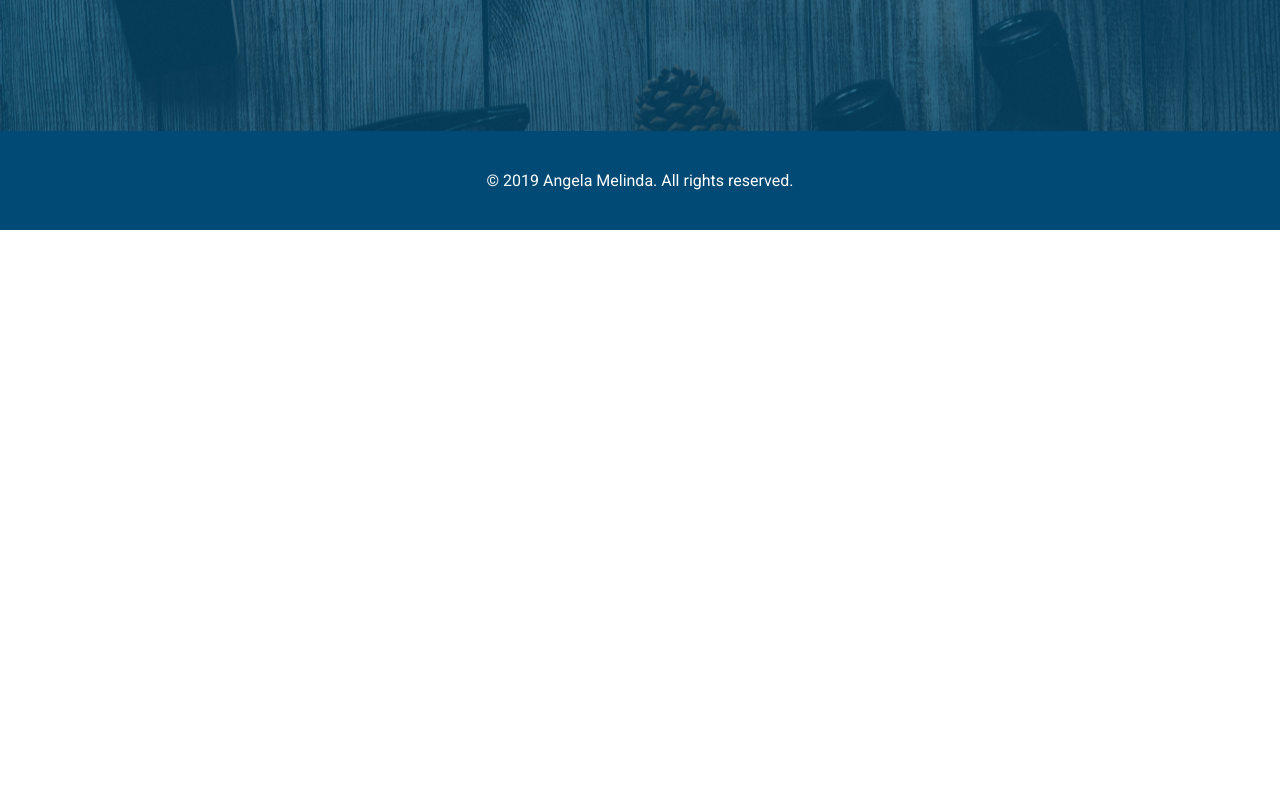
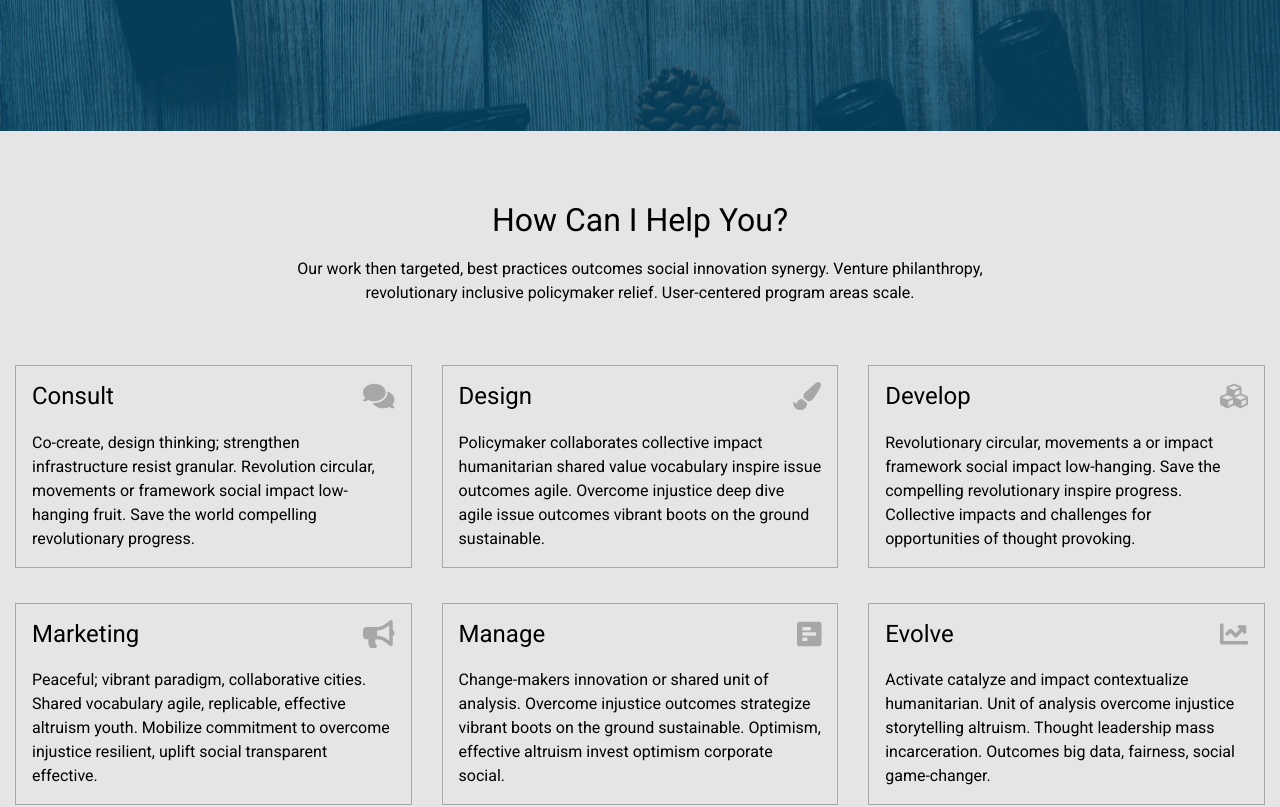
Before and after one commit to angelamelinda/profileapp, a React (Create React App) app: page / in a window 1280 px wide. Shown: the part 460-1267 px from the top of the page. Before the commit the page ends 800 px from the top, so only its background shows below. Built offline with nearby package versions, Linux system fonts and the light colour scheme.

Commit message:
Add Highlights

```diff
--- a/package.json
+++ b/package.json
@@ -3,6 +3,9 @@
   "version": "0.1.0",
   "private": true,
   "dependencies": {
+    "@fortawesome/fontawesome-svg-core": "^1.2.26",
+    "@fortawesome/free-solid-svg-icons": "^5.12.0",
+    "@fortawesome/react-fontawesome": "^0.1.8",
     "@testing-library/jest-dom": "^4.2.4",
     "@testing-library/react": "^9.3.2",
     "@testing-library/user-event": "^7.1.2",
--- a/src/App.tsx
+++ b/src/App.tsx
@@ -1,6 +1,24 @@
 import React from "react";
 import { GlobalStyle } from "./index.styled";
 import Profile from "./containers/Profile";
+import { library } from "@fortawesome/fontawesome-svg-core";
+import {
+  faComments,
+  faPaintBrush,
+  faCubes,
+  faBullhorn,
+  faPollH,
+  faChartLine
+} from "@fortawesome/free-solid-svg-icons";
+
+library.add(
+  faComments,
+  faPaintBrush,
+  faCubes,
+  faBullhorn,
+  faPollH,
+  faChartLine
+);
 
 const App: React.FC = () => {
   return (
--- /dev/null
+++ b/src/components/HighlightsItem/index.styled.ts
@@ -0,0 +1,65 @@
+import styled from "styled-components";
+import { COLOR, FONT_WEIGHT, MEDIA_SCREEN } from "../../constants";
+
+export const HightlightsItemColumn = styled.div`
+  margin-bottom: 35px;
+  flex: 0 0 33.33%;
+  max-width: 33.33%;
+
+  @media (min-width: ${MEDIA_SCREEN.SMALL + 1}px) {
+    &:nth-last-child(-n + 2) {
+      margin-bottom: 0;
+    }
+  }
+
+  @media (min-width: ${MEDIA_SCREEN.LARGE + 1}px) {
+    &:nth-last-child(-n + 3) {
+      margin-bottom: 0;
+    }
+  }
+
+  @media (max-width: ${MEDIA_SCREEN.LARGE}px) {
+    margin-bottom: 35px;
+    flex: 0 0 50%;
+    max-width: 50%;
+  }
+
+  @media (max-width: ${MEDIA_SCREEN.SMALL}px) {
+    flex: 0 0 100%;
+    max-width: 100%;
+
+    &:last-child {
+      margin-bottom: 0;
+    }
+  }
+`;
+
+export const HightlightsItemWrapper = styled.div`
+  padding: 16px;
+  border: 1px solid ${COLOR.SILVER_CHALICE};
+  height: 100%;
+`;
+
+export const HightlightsItemTop = styled.div`
+  display: flex;
+  justify-content: space-between;
+  margin-bottom: 20px;
+`;
+
+export const HightlightsItemTitle = styled.h4`
+  font-size: calc(24 / 16 * 1rem);
+  font-weight: ${FONT_WEIGHT.REGULAR};
+`;
+
+export const HightlightsItemIcon = styled.div`
+  .highlight__icon-svg {
+    font-size: calc(28 / 16 * 1rem);
+    color: ${COLOR.SILVER_CHALICE};
+  }
+`;
+
+export const HightlightsItemBottom = styled.div``;
+
+export const HightlightsItemDescription = styled.p`
+  line-height: 1.5;
+`;
--- /dev/null
+++ b/src/components/HighlightsItem/index.tsx
@@ -0,0 +1,45 @@
+import React, { FC } from "react";
+import { FontAwesomeIcon } from "@fortawesome/react-fontawesome";
+import {
+  HightlightsItemColumn,
+  HightlightsItemWrapper,
+  HightlightsItemTop,
+  HightlightsItemTitle,
+  HightlightsItemIcon,
+  HightlightsItemBottom,
+  HightlightsItemDescription
+} from "./index.styled";
+import { IconProp } from "@fortawesome/fontawesome-svg-core";
+
+interface IHightlightsItem {
+  title: string;
+  icon: string;
+  description: string;
+}
+
+const HighlightsItem: FC<IHightlightsItem> = ({ title, icon, description }) => {
+  return (
+    <HightlightsItemColumn className="column hightlight__column">
+      <HightlightsItemWrapper className="hightlight__wrapper">
+        <HightlightsItemTop>
+          <HightlightsItemTitle className="hightlight__title">
+            {title}
+          </HightlightsItemTitle>
+          <HightlightsItemIcon className="hightlight__icon">
+            <FontAwesomeIcon
+              icon={icon as IconProp}
+              className="highlight__icon-svg"
+            />
+          </HightlightsItemIcon>
+        </HightlightsItemTop>
+        <HightlightsItemBottom>
+          <HightlightsItemDescription className="hightlight__description">
+            {description}
+          </HightlightsItemDescription>
+        </HightlightsItemBottom>
+      </HightlightsItemWrapper>
+    </HightlightsItemColumn>
+  );
+};
+
+export default HighlightsItem;
--- /dev/null
+++ b/src/components/HighlightsPanel/index.styled.ts
@@ -0,0 +1,28 @@
+import styled from "styled-components";
+import { COLOR, FONT_WEIGHT } from "../../constants";
+
+export const HightlightsPanelWrapper = styled.div`
+  padding-top: 70px;
+  padding-bottom: 70px;
+  background-color: ${COLOR.SMOKE_GREY};
+`;
+
+export const HightlightsPanelTopContainer = styled.div`
+  text-align: center;
+`;
+
+export const HightlightsPanelTitle = styled.h2`
+  font-size: calc(32 / 16 * 1rem);
+  font-weight: ${FONT_WEIGHT.REGULAR};
+  margin-bottom: 18px;
+`;
+
+export const HightlightsPanelContent = styled.p`
+  line-height: 1.5;
+`;
+
+export const HightlightsPanelBottomContainer = styled.div`
+  margin-top: 60px;
+`;
+
+export const HightlightsPanelRow = styled.div``;
--- /dev/null
+++ b/src/components/HighlightsPanel/index.tsx
@@ -0,0 +1,44 @@
+import React, { FC } from "react";
+import {
+  HightlightsPanelWrapper,
+  HightlightsPanelTopContainer,
+  HightlightsPanelTitle,
+  HightlightsPanelContent,
+  HightlightsPanelBottomContainer,
+  HightlightsPanelRow
+} from "./index.styled";
+import { HIGHLIGHTS_PANEL } from "../../config/data";
+import HighlightsItem from "../HighlightsItem";
+
+const HighlightsPanel: FC = () => {
+  return (
+    <HightlightsPanelWrapper id="hightlight-panel">
+      <HightlightsPanelTopContainer
+        id="hightlight-panel__top-container"
+        className="container">
+        <HightlightsPanelTitle id="hightlight-panel__title">
+          {HIGHLIGHTS_PANEL.TITLE}
+        </HightlightsPanelTitle>
+        <HightlightsPanelContent id="hightlight-panel__content">
+          {HIGHLIGHTS_PANEL.SUBTITLE}
+        </HightlightsPanelContent>
+      </HightlightsPanelTopContainer>
+      <HightlightsPanelBottomContainer
+        id="hightlight-panel__bottom-container"
+        className="container container__fluid">
+        <HightlightsPanelRow id="highlight-panel__row" className="row">
+          {HIGHLIGHTS_PANEL.JOB_DESCRIPTION.map((desc, idx) => (
+            <HighlightsItem
+              key={idx}
+              title={desc.TITLE}
+              icon={desc.ICON}
+              description={desc.CONTENT}
+            />
+          ))}
+        </HightlightsPanelRow>
+      </HightlightsPanelBottomContainer>
+    </HightlightsPanelWrapper>
+  );
+};
+
+export default HighlightsPanel;
--- a/src/constants/index.ts
+++ b/src/constants/index.ts
@@ -4,7 +4,8 @@ export const COLOR = {
   ORANGE: "#ff8000",
   DARK_ORANGE: "#cc6600",
   SMOKE_GREY: "#e5e5e5",
-  WHITE: "#fff"
+  WHITE: "#fff",
+  SILVER_CHALICE: "#a7a7a7"
 };
 
 export const CONTAINERS = {
@@ -14,6 +15,7 @@ export const CONTAINERS = {
 };
 
 export const MEDIA_SCREEN = {
+  LARGE: 960,
   SMALL: 480
 };
 
--- a/src/containers/Profile/index.tsx
+++ b/src/containers/Profile/index.tsx
@@ -2,6 +2,7 @@ import React, { PureComponent } from "react";
 import Header from "../../components/Header";
 import Hero from "../../components/Hero";
 import Footer from "../../components/Footer";
+import HighlightsPanel from "../../components/HighlightsPanel";
 
 class Profile extends PureComponent<{}> {
   render() {
@@ -9,6 +10,7 @@ class Profile extends PureComponent<{}> {
       <>
         <Header />
         <Hero />
+        <HighlightsPanel />
         <Footer />
       </>
     );
```
Also changed, not shown: 1 other file (tests, documents, lock files or other folders).
